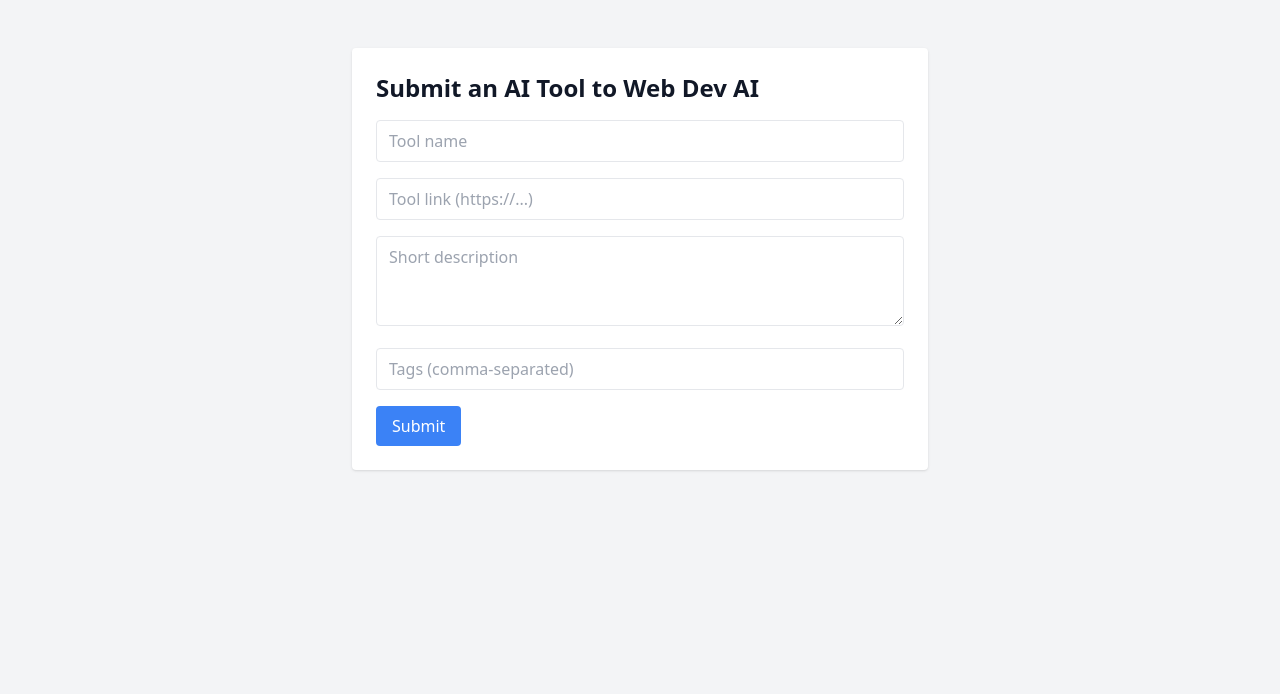
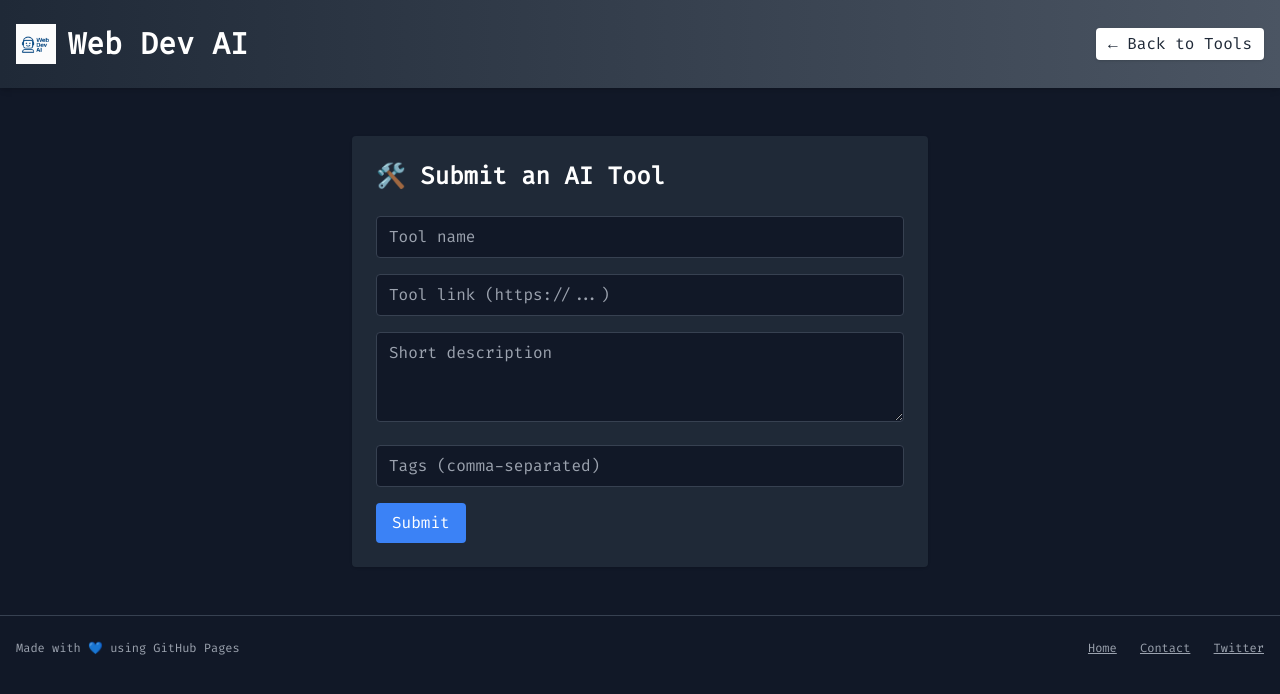
Before and after one commit to krd2ad/webdevai, a plain HTML site: page submit.html in a window 1280 px wide. Drawn offline with nearby package versions, Linux system fonts and the light colour scheme.

Commit message:
Update submit.html

```diff
--- a/submit.html
+++ b/submit.html
@@ -1,22 +1,66 @@
 <!DOCTYPE html>
-<html lang="en">
+<html lang="en" class="dark">
 <head>
   <meta charset="UTF-8" />
   <meta name="viewport" content="width=device-width, initial-scale=1.0" />
   <title>Submit a Tool - Web Dev AI</title>
   <script src="https://cdn.tailwindcss.com"></script>
+  <link href="https://fonts.googleapis.com/css2?family=Fira+Code&display=swap" rel="stylesheet">
+  <script>
+    tailwind.config = {
+      darkMode: 'class',
+      theme: {
+        extend: {
+          fontFamily: {
+            mono: ['Fira Code', 'monospace']
+          },
+          backgroundImage: {
+            'hero-pattern': "linear-gradient(to right, #1f2937, #4b5563)"
+          }
+        }
+      }
+    };
+  </script>
 </head>
-<body class="bg-gray-100 text-gray-900">
-  <div class="max-w-xl mx-auto mt-12 p-6 bg-white shadow rounded">
-    <h1 class="text-2xl font-bold mb-4">Submit an AI Tool to Web Dev AI</h1>
+<body class="bg-white dark:bg-gray-900 text-gray-900 dark:text-white font-mono">
+
+  <!-- Header -->
+  <div class="bg-hero-pattern text-white py-6 px-4 shadow-md">
+    <div class="container mx-auto flex justify-between items-center">
+      <div class="flex items-center space-x-3">
+        <img src="logo.png" alt="Logo" class="w-10 h-10">
+        <h1 class="text-3xl font-bold">Web Dev AI</h1>
+      </div>
+      <a href="index.html" class="bg-white text-gray-800 px-3 py-1 rounded shadow hover:bg-gray-200">
+        ← Back to Tools
+      </a>
+    </div>
+  </div>
+
+  <!-- Form Section -->
+  <div class="max-w-xl mx-auto mt-12 p-6 bg-gray-100 dark:bg-gray-800 shadow rounded">
+    <h2 class="text-2xl font-bold mb-6">🛠️ Submit an AI Tool</h2>
     <form action="https://formspree.io/f/YOURFORMID" method="POST" class="space-y-4">
-      <input type="text" name="name" placeholder="Tool name" class="w-full px-3 py-2 border rounded" required>
-      <input type="url" name="link" placeholder="Tool link (https://...)" class="w-full px-3 py-2 border rounded" required>
-      <textarea name="description" placeholder="Short description" rows="3" class="w-full px-3 py-2 border rounded" required></textarea>
-      <input type="text" name="tags" placeholder="Tags (comma-separated)" class="w-full px-3 py-2 border rounded">
-      <button type="submit" class="bg-blue-500 text-white px-4 py-2 rounded">Submit</button>
+      <input type="text" name="name" placeholder="Tool name" class="w-full px-3 py-2 border rounded dark:bg-gray-900 dark:border-gray-700" required>
+      <input type="url" name="link" placeholder="Tool link (https://...)" class="w-full px-3 py-2 border rounded dark:bg-gray-900 dark:border-gray-700" required>
+      <textarea name="description" placeholder="Short description" rows="3" class="w-full px-3 py-2 border rounded dark:bg-gray-900 dark:border-gray-700" required></textarea>
+      <input type="text" name="tags" placeholder="Tags (comma-separated)" class="w-full px-3 py-2 border rounded dark:bg-gray-900 dark:border-gray-700">
+      <button type="submit" class="bg-blue-500 text-white px-4 py-2 rounded hover:bg-blue-600">Submit</button>
     </form>
     <!-- Replace the Formspree action URL with your form ID -->
   </div>
+
+  <!-- Footer -->
+  <footer class="text-xs text-gray-500 dark:text-gray-400 py-6 mt-12 border-t dark:border-gray-700 bg-white dark:bg-gray-900">
+    <div class="container mx-auto px-4 flex flex-col sm:flex-row justify-between items-center space-y-2 sm:space-y-0">
+      <div>Made with 💙 using GitHub Pages</div>
+      <div class="space-x-4">
+        <a href="index.html" class="underline">Home</a>
+        <a href="#" class="underline">Contact</a>
+        <a href="#" class="underline">Twitter</a>
+      </div>
+    </div>
+  </footer>
+
 </body>
 </html>
```
